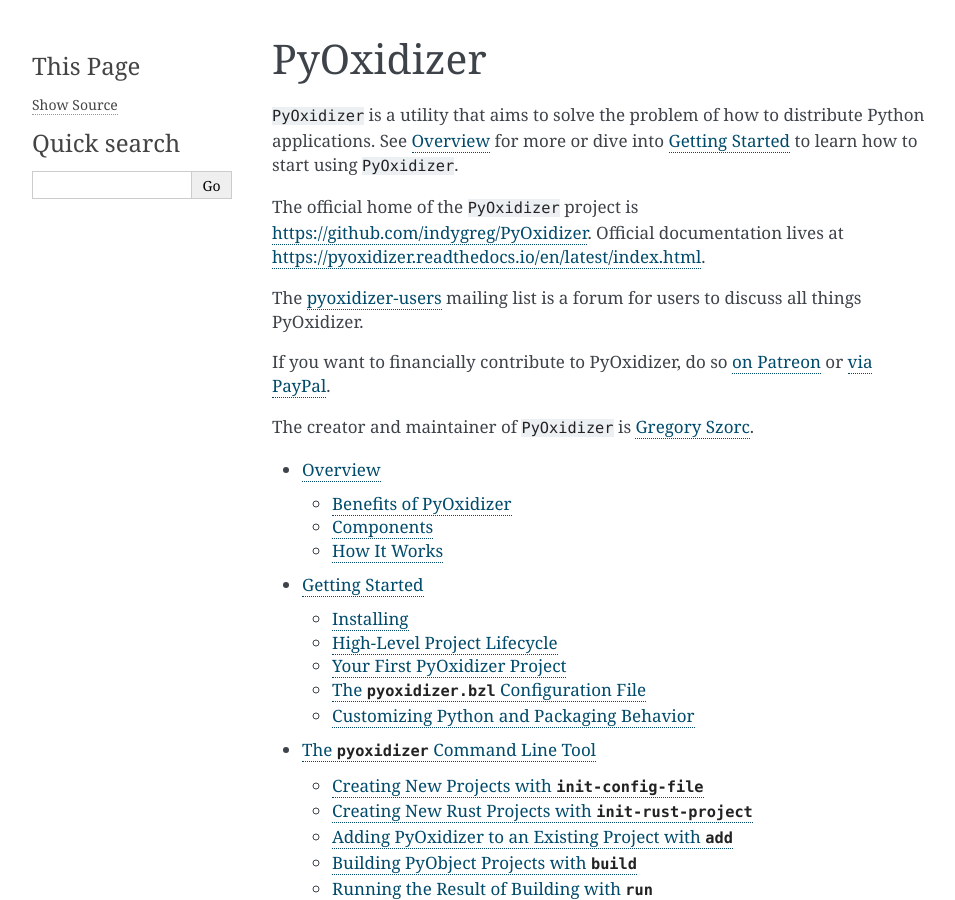
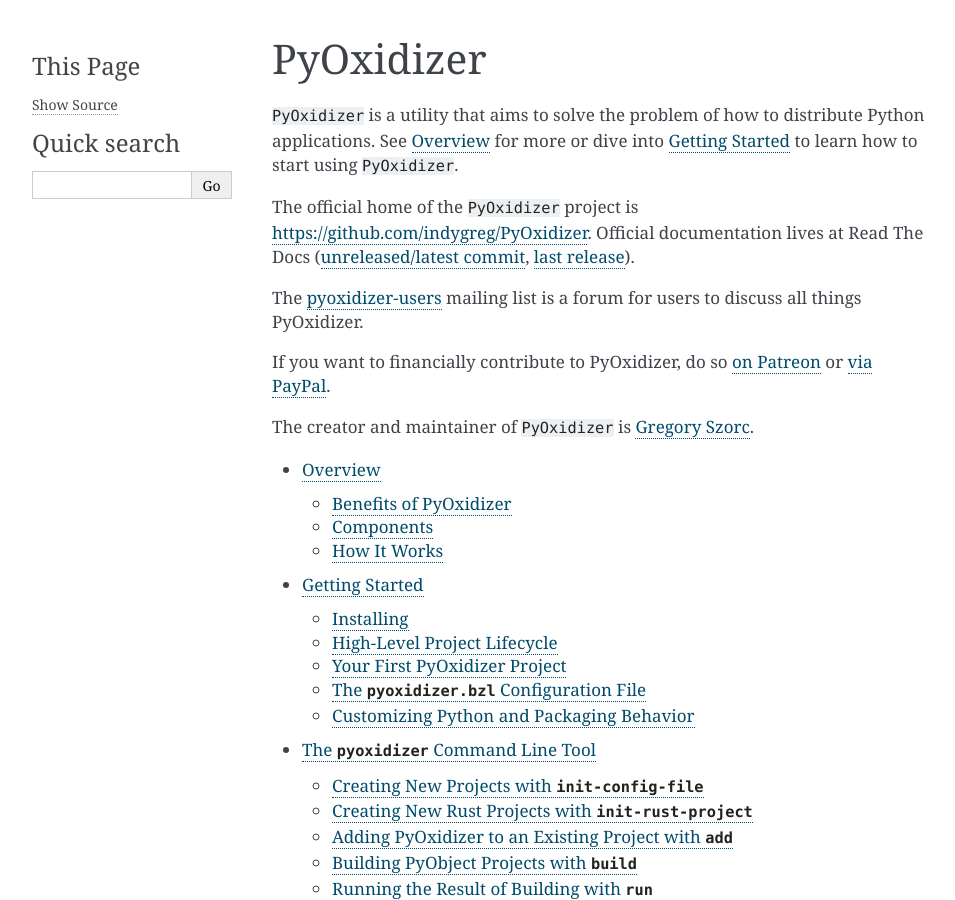
Before and after one commit to indygreg/PyOxidizer, a Sphinx documentation site: the page built from docs/index.rst, in a window 1280 px wide and 900 px high. Shown: the whole window, without its empty margins (148-1103 px from the left). Built offline with Sphinx 7.4.7, drawn with Linux system fonts in a browser that asks for light colours; the version number is read from the project's files by our own code.

Commit message:
docs: link to both latest and stable docs

```diff
--- a/docs/index.rst
+++ b/docs/index.rst
@@ -8,7 +8,9 @@
 
 The official home of the ``PyOxidizer`` project is
 https://github.com/indygreg/PyOxidizer. Official documentation lives
-at https://pyoxidizer.readthedocs.io/en/latest/index.html.
+at Read The Docs
+(`unreleased/latest commit <https://pyoxidizer.readthedocs.io/en/latest/index.html>`_,
+`last release <https://pyoxidizer.readthedocs.io/en/stable/index.html>`_).
 
 The `pyoxidizer-users <https://groups.google.com/forum/#!forum/pyoxidizer-users>`_
 mailing list is a forum for users to discuss all things PyOxidizer.
```
